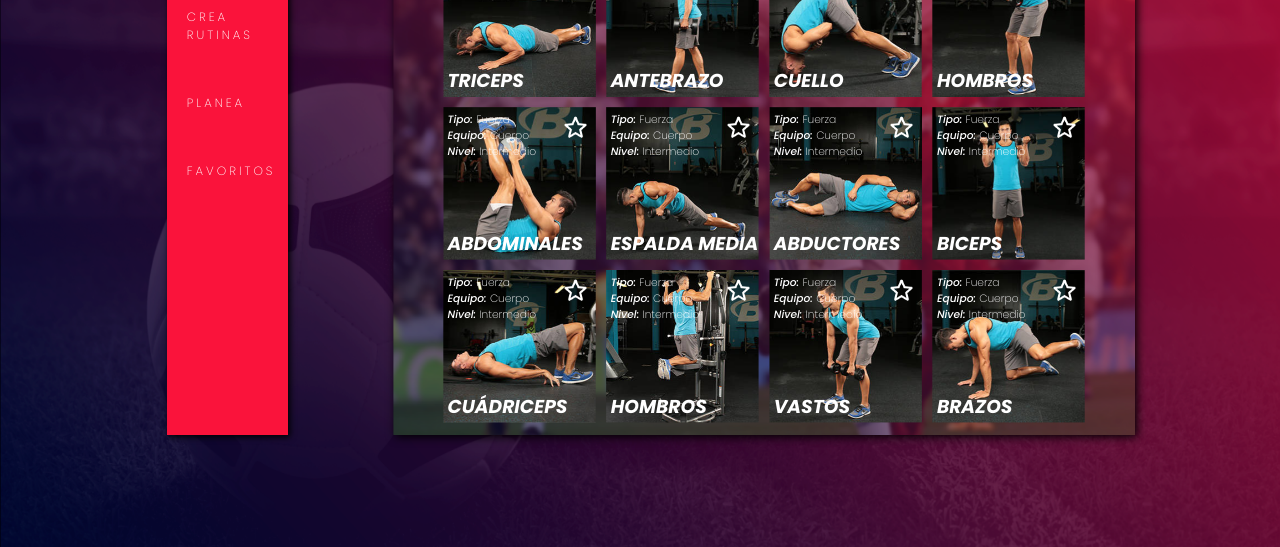
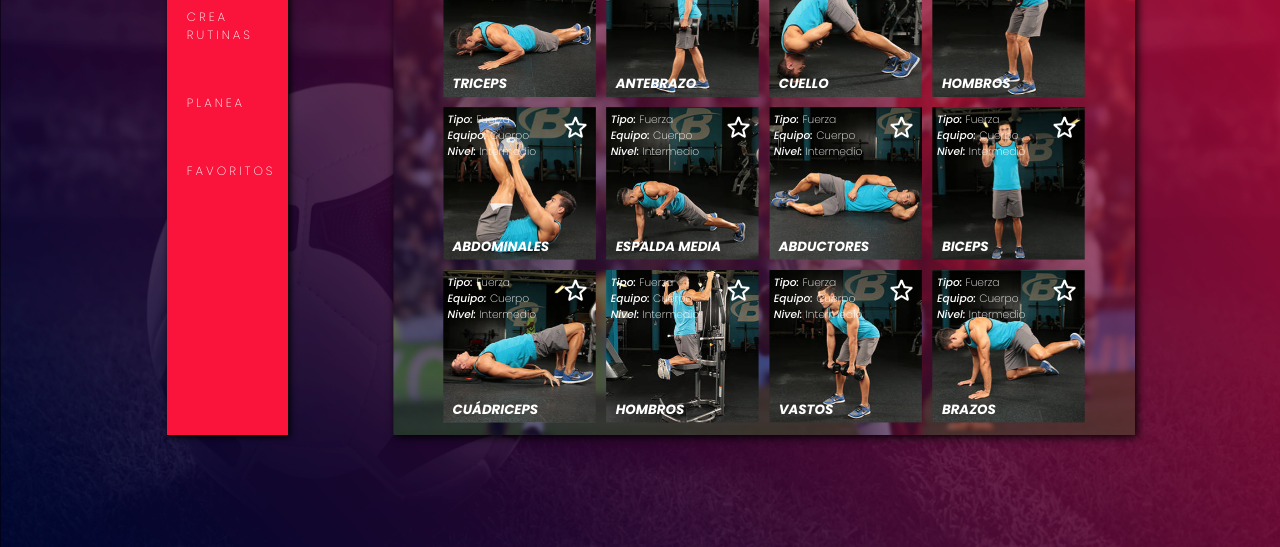
Before and after one commit to Chefcito/CoachPlus, a plain HTML site: page actividad_aprende.html in a window 1280 px wide. Shown: the part 253-800 px from the top of the page. Drawn offline with nearby package versions, Linux system fonts and the light colour scheme.

Commit message:
Update actividad_aprende.css

```diff
--- a/actividad_aprende.css
+++ b/actividad_aprende.css
@@ -256,6 +256,11 @@ a:hover{
     width: 100%;
 }
 
+#content_item_image:hover {
+    transition: all .2s ease-in-out;
+    filter: brightness(60%);
+}
+
 #content_item_labels {
     position: absolute;
     top: 5px;
@@ -288,10 +293,10 @@ a:hover{
 #content_item_title {
     position: absolute;
     bottom: 5px;
-    left: 5px;
+    left: 10px;
     font-family: 'Poppins', sans-serif;
     font-style: italic;
-    font-size: 14pt;
+    font-size: 10pt;
     font-weight: 700;
     margin: 0;
 }
```
